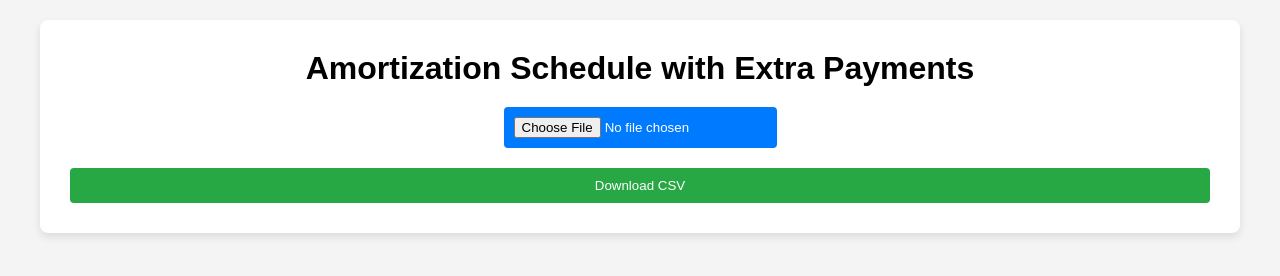
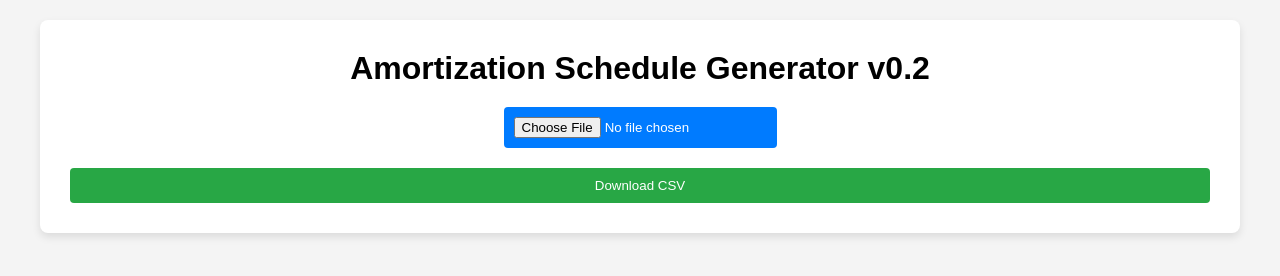
Before and after one commit to stembro/loan_calculator, a plain HTML site: page index.html in a window 1280 px wide. Drawn offline with Linux system fonts and the light colour scheme.

Commit message:
Update index.html

```diff
--- a/index.html
+++ b/index.html
@@ -99,7 +99,7 @@
 <body>
 
 <div class="container">
-    <h1>Amortization Schedule with Extra Payments</h1>
+    <h1>Amortization Schedule Generator v0.2</h1>
 
     <input type="file" id="json-file" accept=".json" />
 
```
